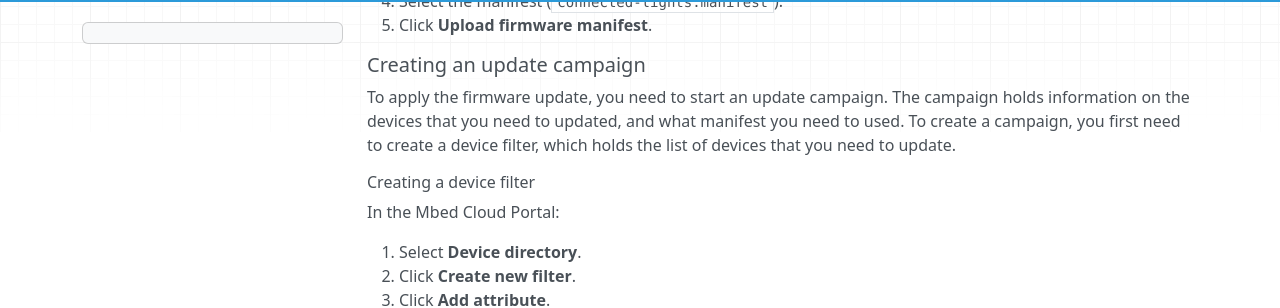
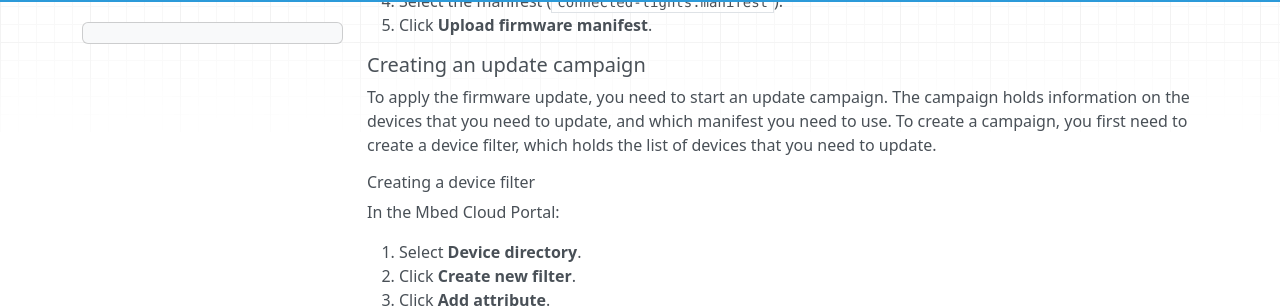
Before and after one commit to PelionIoT/connected-lights-cloud, an MkDocs documentation site: the page built from docs/8_updates.md, in a window 1280 px wide and 900 px high, scrolled down 3588 px. Shown: the part 174-482 px from the top of the window. Built offline with MkDocs 1.6.1, drawn with Linux system fonts in a browser that asks for light colours; nearby versions of some CDN libraries; old or Windows-style settings are respelled for this version of MkDocs.

Commit message:
Minor edits.

```diff
--- a/docs/8_updates.md
+++ b/docs/8_updates.md
@@ -175,7 +175,7 @@ To upload the manifest to Mbed Cloud:
 
 ##### Creating an update campaign
 
-To apply the firmware update, you need to start an update campaign. The campaign holds information on the devices that you need to updated, and what manifest you need to used. To create a campaign, you first need to create a device filter, which holds the list of devices that you need to update.
+To apply the firmware update, you need to start an update campaign. The campaign holds information on the devices that you need to update, and which manifest you need to use. To create a campaign, you first need to create a device filter, which holds the list of devices that you need to update.
 
 ###### Creating a device filter
 
```
